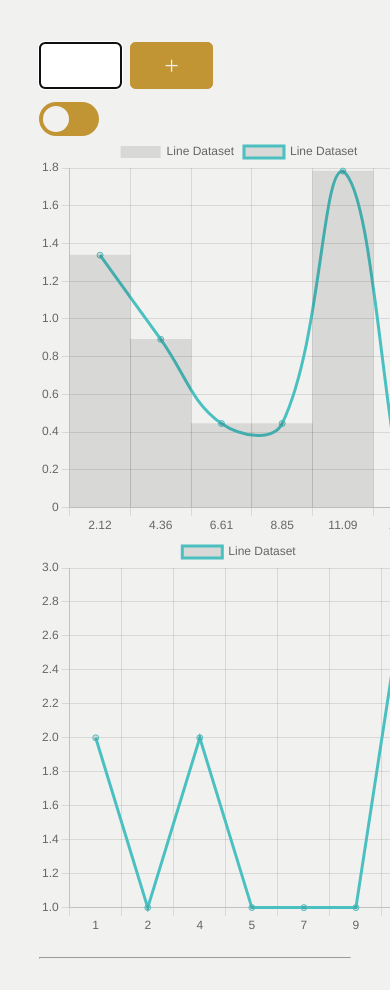
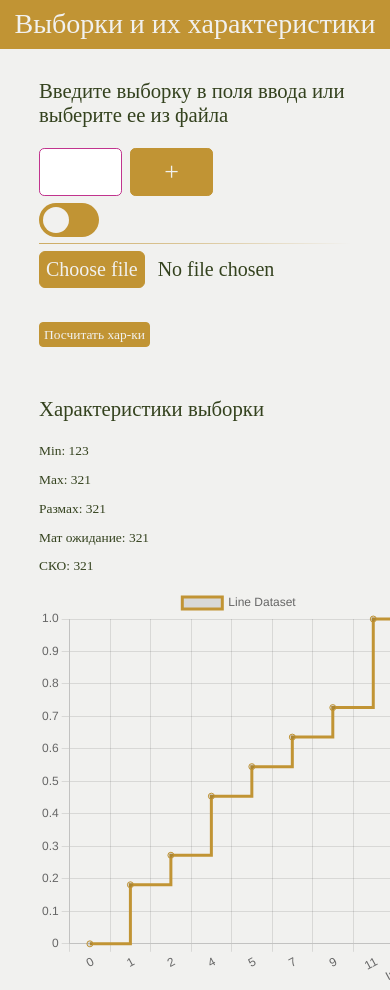
Before and after one commit to ITMO-4-sem/probability-theory-lab-1, a website built with webpack: page src/index.html in a window 390 px wide. Shown: the top 990 px of the page. Built offline with nearby package versions, Linux system fonts and the light colour scheme.

Commit message:
API written for separated components. HTML file prepared. FileInput component created.

```diff
--- /dev/null
+++ b/src/components/FileInput/FileInput.scss
@@ -0,0 +1,34 @@
+$color-bg: #3c9fc1 !default;
+$color-border: #bf30a8 !default;;
+$color-text: #fcfafa !default;;
+
+.file-input {
+  font-size: 20px;
+
+
+  &__label {
+    display: inline-block;
+    border: 0.05em solid $color-bg;
+    background-color: $color-bg;
+    color: $color-text;
+    padding: 0.3em;
+    border-radius: 0.3em;
+    cursor: pointer;
+    transition: .6s;
+
+    &:hover {
+      color: $color-bg;
+      background-color: $color-text;
+      transition: .6s;
+
+    }
+  }
+
+  &__input {
+    display: none;
+  }
+
+  &__status{
+    margin-left: 0.4em;
+  }
+}
--- /dev/null
+++ b/src/components/FileInput/FileInput.ts
@@ -0,0 +1,53 @@
+export class FileInput {
+
+    private readonly FILE_INPUT__INPUT_DOM_CLASS = 'file-input__input';
+    private readonly FILE_INPUT__STATUS_DOM_CLASS = 'file-input__status';
+
+    private readonly elFileInputInput: HTMLInputElement;
+    private readonly  elFileInputStatus: HTMLSpanElement;
+
+    private onFileChosenCallbacks: Array<OnFileChosenCallback> = [];
+
+
+    constructor() {
+        this.elFileInputInput = document.querySelector('.' + this.FILE_INPUT__INPUT_DOM_CLASS) as HTMLInputElement;
+        this.elFileInputStatus = document.querySelector('.' + this.FILE_INPUT__STATUS_DOM_CLASS) as HTMLSpanElement;
+
+        if ( this.elFileInputInput === null || this.elFileInputStatus === null ) {
+            throw new Error('Invalid class names of html elements.');
+        }
+
+        this.init();
+    }
+
+    private init(): void {
+        this.elFileInputInput.addEventListener('change', (e) => {
+
+            const files = this.elFileInputInput.files;
+
+            console.warn('input value is ..', this.elFileInputInput.value);
+            if ( files &&  files.length != 0) {
+                this.elFileInputStatus.innerText = files[0].name;
+                this.emitOnFileChosenCallbacks(files[0]);
+            } else {
+                this.elFileInputStatus.innerText = 'No file chosen';
+            }
+        });
+    }
+
+    public onFileChosen( callback: OnFileChosenCallback ): void {
+        this.onFileChosenCallbacks.push(callback);
+    }
+
+    private emitOnFileChosenCallbacks(file: File) {
+        for ( const callback of this.onFileChosenCallbacks ) {
+            callback.onChosen(file);
+        }
+    }
+
+
+}
+
+interface OnFileChosenCallback {
+    onChosen(file: File): void
+}
--- a/src/components/InputsSequenceComponent/InputsSequenceComponent.ts
+++ b/src/components/InputsSequence/InputsSequence.ts
@@ -1,12 +1,12 @@
 import { Mode } from './ts/Mode';
-import { Key } from '@/components/InputsSequenceComponent/ts/Key';
-import { InputsSequenceComponentResult } from '@/components/InputsSequenceComponent/ts/InputsSequenceComponentResult';
+import { Key } from '@/components/InputsSequence/ts/Key';
+import { InputsSequenceResult } from '@/components/InputsSequence/ts/InputsSequenceResult';
 
 
 /**
  * NumbersSequenceInputComponent. A component containing
  */
-export class InputsSequenceComponent {
+export class InputsSequence {
 
     // initializers block
     private static readonly initializer = {
@@ -25,7 +25,7 @@ export class InputsSequenceComponent {
     public static readonly DEFAULT_SWITCH_DOM_CLASS: string = 'switch';
 
 
-    public static readonly DEFAULT_INPUT: Readonly<HTMLInputElement> = InputsSequenceComponent.initializer.defaultInput(); //NumbersSequenceInputComponent.initializeInputDefault(); // initialization is
+    public static readonly DEFAULT_INPUT: Readonly<HTMLInputElement> = InputsSequence.initializer.defaultInput(); //NumbersSequenceInputComponent.initializeInputDefault(); // initialization is
     public static readonly DEFAULT_MODE = Mode.ADD;
     public static readonly DEFAULT_INIT_INPUTS_NUMBER: number = 4;
 
@@ -39,30 +39,21 @@ export class InputsSequenceComponent {
     );
 
 
-    private readonly inputsSequenceContainerDOMClass: string = InputsSequenceComponent.DEFAULT_INPUTS_SEQUENCE_CONTAINER_DOM_CLASS;
-    private readonly switchDOMClass: string = InputsSequenceComponent.DEFAULT_SWITCH_DOM_CLASS;
+    private readonly inputsSequenceContainerDOMClass: string = InputsSequence.DEFAULT_INPUTS_SEQUENCE_CONTAINER_DOM_CLASS;
+    private readonly switchDOMClass: string = InputsSequence.DEFAULT_SWITCH_DOM_CLASS;
 
-    private input: HTMLInputElement = InputsSequenceComponent.DEFAULT_INPUT;
-    private mode: Mode = InputsSequenceComponent.DEFAULT_MODE;
-    private readonly initInputsNumber = InputsSequenceComponent.DEFAULT_INIT_INPUTS_NUMBER;
+    private input: HTMLInputElement = InputsSequence.DEFAULT_INPUT;
+    private mode: Mode = InputsSequence.DEFAULT_MODE;
+    private readonly initInputsNumber = InputsSequence.DEFAULT_INIT_INPUTS_NUMBER;
 
 
     private readonly elInputsSequenceContainer: HTMLDivElement;
     private readonly elAddButton: HTMLButtonElement;
     private readonly elInputs: HTMLDivElement;
-    private readonly elSwitch: HTMLElement;
+    // private readonly elSwitch: HTMLElement;
 
 
     private inputsList: Array<HTMLInputElement> = new Array<HTMLInputElement>();
-
-
-
-// onError
-// onWarn
-// setInputProps
-
-
-
 
 
     constructor(args: {
@@ -110,12 +101,12 @@ export class InputsSequenceComponent {
         this.elInputsSequenceContainer = document.querySelector( '.' + this.inputsSequenceContainerDOMClass ) as HTMLDivElement;
         this.elAddButton = document.querySelector( '.' + this.inputsSequenceContainerDOMClass + '__add-button' ) as HTMLButtonElement;
         this.elInputs = document.querySelector( '.' + this.inputsSequenceContainerDOMClass + '__inputs' ) as HTMLDivElement;
-        this.elSwitch = document.querySelector( '.' + this.switchDOMClass ) as HTMLElement;
+        // this.elSwitch = document.querySelector( '.' + this.switchDOMClass ) as HTMLElement;
 
         if (   this.elInputsSequenceContainer === null
             || this.elAddButton === null
             || this.elInputs === null
-            || this.elSwitch === null
+            // || this.elSwitch === null
         ) {
             throw Error( 'HTML document doesn\'t contain elements with the specified' +
                 ' class names.' );
@@ -139,7 +130,7 @@ export class InputsSequenceComponent {
         }
 
         if ( this.initInputsNumber > existingInDOMInputs.length ) {
-            this.addSeveralInputs(this.initInputsNumber - existingInDOMInputs.length, true);
+            this.addInputsToTheEnd(this.initInputsNumber - existingInDOMInputs.length, true);
         }
 
         console.warn('inpList length = ', this.inputsList.length);
@@ -167,7 +158,7 @@ export class InputsSequenceComponent {
 
             switch ( this.mode ) {
                 case ( Mode.ADD ): {
-                    if ( InputsSequenceComponent.KEYS_TO_ADD_INPUT.includes( pressedKey ) ) {
+                    if ( InputsSequence.KEYS_TO_ADD_INPUT.includes( pressedKey ) ) {
                         if ( input === this.getLastInput() && this.areAllInputsFilledCorrectly()) {
                                 this.addInput(true);
                         } else {
@@ -181,7 +172,7 @@ export class InputsSequenceComponent {
                 }
                 case ( Mode.DELETE ): {
 
-                    if ( InputsSequenceComponent.KEYS_TO_DELETE_INPUT.includes( pressedKey ) ) {
+                    if ( InputsSequence.KEYS_TO_DELETE_INPUT.includes( pressedKey ) ) {
                         const prevInput = this.getPrevInput( input );
                         this.deleteInput( event.target );
                         if ( prevInput ) {
@@ -208,25 +199,25 @@ export class InputsSequenceComponent {
         });
 
 
-        this.elSwitch.addEventListener( 'change', () => {
-            console.warn('mr Switch is clicked');
-
-            switch ( this.mode ) {
-                case ( Mode.ADD ): {
-                    this.setMode( Mode.DELETE );
-                    break;
-                }
-                case ( Mode.DELETE ): {
-                    this.setMode( Mode.ADD );
-                    break;
-                }
-                default: {
-                    throw Error('Undefined "mode" is used');
-                }
-            }
-
-            console.warn('new Mode = ', this.mode);
-        });
+        // this.elSwitch.addEventListener( 'change', () => {
+        //     console.warn('mr Switch is clicked');
+        //
+        //     switch ( this.mode ) {
+        //         case ( Mode.ADD ): {
+        //             this.setMode( Mode.DELETE );
+        //             break;
+        //         }
+        //         case ( Mode.DELETE ): {
+        //             this.setMode( Mode.ADD );
+        //             break;
+        //         }
+        //         default: {
+        //             throw Error('Undefined "mode" is used');
+        //         }
+        //     }
+        //
+        //     console.warn('new Mode = ', this.mode);
+        // });
     }
 
     private findExistingInDOMInputs(): Array<HTMLInputElement> {
@@ -267,7 +258,7 @@ export class InputsSequenceComponent {
 
     }
 
-    public addSeveralInputs( numOfInputs: number, setFocus?: boolean ): void {
+    public addInputsToTheEnd(numOfInputs: number, setFocus?: boolean ): void {
         if ( numOfInputs < 0 ) {
             throw new Error('Number of inputs isn\'t allowed to be below "0"');
         }
@@ -294,6 +285,22 @@ export class InputsSequenceComponent {
 
         input.remove();
         this.inputsList.splice( this.inputsList.indexOf(input), 1);
+    }
+
+
+    private deleteInputsFromTheEnd( numOfInputs: number ): void {
+
+        if ( numOfInputs > this.inputsList.length ) {
+            throw new Error('Number of inputs to delete is more then a number of ' +
+                ' existing inputs.');
+        }
+
+        for ( let i = 0; i < numOfInputs; i++ ) {
+            const poppedInput = this.inputsList.pop();
+            if ( poppedInput ) {
+                poppedInput.remove();
+            }
+        }
     }
 
 
@@ -339,48 +346,33 @@ export class InputsSequenceComponent {
         this.inputsList = new Array<HTMLInputElement>();
     }
 
-    private setMode( mode: Mode ) {
+
+    public setValues(values: Array<any>): void {
+        if ( values.length < this.inputsList.length ) {
+            this.deleteInputsFromTheEnd( this.inputsList.length - values.length );
+        } else if ( values.length > this.inputsList.length ) {
+            this.addInputsToTheEnd(values.length - this.inputsList.length);
+        }
+
+        for ( let i = 0; i < values.length; i++ ) {
+            this.inputsList[i].value = values[i].toString();
+        }
+    }
+
+
+    public setMode( mode: Mode ): void {
         this.setModeDOM( mode );
         this.mode = mode;
     }
 
 
     private setModeDOM( mode: Mode, prevMode?: Mode ) {
-        console.warn('first mode = ', this.inputsSequenceContainerDOMClass + this.mode);
         this.elInputsSequenceContainer.classList.remove( prevMode ? this.inputsSequenceContainerDOMClass + prevMode : this.inputsSequenceContainerDOMClass + this.mode );
         this.elInputsSequenceContainer.classList.add( this.inputsSequenceContainerDOMClass + mode );
     }
 
 
-    // /**
-    //  * @deprecated
-    //  * Deletes all inputs from "numSeqInputBlock" just like
-    //  * {@link deleteAllInputs} method but add a single new one. The only input
-    //  * is not being undeleted but added, so it's cleared.
-    //  */
-    // public deleteAllInputsButOne(): void {
-    //     this.deleteAllInputs();
-    //     this.addInput();
-    // }
-
-    // /**
-    //  * @deprecated
-    //  * @param input
-    //  * @see deleteAllInputs
-    //  * @see deleteAllInputsButOne
-    //  */
-    // public setInput(input: HTMLInputElement): void {
-    //     for ( const child of this.numSeqInputBlock.children ) {
-    //         if ( child instanceof HTMLInputElement )
-    //             throw Error( 'numSeqInputBlock contains inputs. You need to delete them at first.' );
-    //     }
-    //     this.input = input;
-    //
-
-
-
-
-    public getValues(): InputsSequenceComponentResult {
+    public getValues(): InputsSequenceResult {
         const values: Array<any> = new Array<any>();
 
         for ( const input of this.inputsList ) {
--- a/src/components/InputsSequenceComponent/ts/InputsSequenceComponentResult.ts
+++ b/src/components/InputsSequence/ts/InputsSequenceResult.ts
@@ -1,4 +1,4 @@
-export interface InputsSequenceComponentResult {
+export interface InputsSequenceResult {
     areAllInputsFilledCorrectly?: boolean;
     values: Array<any>;
 }
--- /dev/null
+++ b/src/components/ToggleSwitch/ToggleSwitch.ts
@@ -0,0 +1,41 @@
+
+export class ToggleSwitch {
+
+    private readonly SWITCH__CHECKBOX_DOM_CLASS = 'switch__checkbox';
+
+    private readonly elSwitchCheckbox: HTMLInputElement;
+
+    private readonly onSwitchToggledCallbacks: Array<OnSwitchToggledCallback> = [];
+
+    constructor() {
+
+        this.elSwitchCheckbox = document.querySelector('.' + this.SWITCH__CHECKBOX_DOM_CLASS ) as HTMLInputElement;
+
+        if ( this.elSwitchCheckbox === null ) {
+            throw new Error('Invalid html class.');
+        }
+
+        this.elSwitchCheckbox.addEventListener('change', (event) => {
+            this.emitOnSwitchToggledCallbacks();
+        });
+    }
+
+    private emitOnSwitchToggledCallbacks() {
+        for ( const callback of this.onSwitchToggledCallbacks ) {
+            callback.onToggled( this.isChecked() );
+        }
+    }
+
+    public onSwitchToggled( callback: OnSwitchToggledCallback ): void {
+        this.onSwitchToggledCallbacks.push(callback);
+    }
+
+    public isChecked(): boolean {
+        return this.elSwitchCheckbox.checked;
+    }
+
+}//
+
+interface OnSwitchToggledCallback {
+    onToggled(isChecked: boolean): void
+}
--- a/src/index.html
+++ b/src/index.html
@@ -5,12 +5,17 @@
     <meta http-equiv="X-UA-Compatible" content="IE=edge">
     <meta name="viewport" content="width=device-width, initial-scale=1.0">
     <link rel="icon" href="favicon.svg">
-    <title>webpack-starter</title>
+    <title>ProbTheor-1</title>
 </head>
 <body>
 
+<header class="header">
+    Выборки и их характеристики
+</header>
 
 <div class="container">
+
+    <p class="heading">Введите выборку в поля ввода или выберите ее из файла</p>
 
 
     <!--  <form action="">-->
@@ -20,21 +25,66 @@
     <!--  </form>-->
     <div class="inputs-sequence-container  inputs-sequence-container--mode-add">
         <div class="inputs-sequence-container__inputs">
+            <input type="number" step="any" maxlength="4" minlength="1" required>
         </div>
         <button class="inputs-sequence-container__add-button"> +</button>
+    </div>
 
     <label class="switch">
         <input class="switch__checkbox" type="checkbox" autocomplete="off">
         <span class="switch__slider switch__slider--round">
-<!--        <img src="./assets/plus-olive-yellow.svg" alt="Plus sign image."/>-->
-                <!--        <img src="src/assets/remove-olive-pink.svg" alt="Delete sign image."/>-->
-
             </span>
     </label>
+
+
+    <hr class="hr">
+
+
+    <div class="file-input">
+        <label class="file-input__label">
+            Choose file
+            <input class="file-input__input" type="file">
+        </label>
+        <span class="file-input__status">No file chosen</span>
     </div>
-<!--    <div class="chart-container">-->
-<!--        <canvas class="distribution-func-plot"></canvas>-->
-<!--    </div>-->
+
+
+<!--    <hr class="hr hr&#45;&#45;main">-->
+
+
+    <button class="button button-submit">Посчитать хар-ки</button>
+
+
+    <p class="heading heading-">Характеристики выборки</p>
+
+
+    <div class="sample-characteristics">
+        <p class="sample-characteristics__characteristic">
+            Min:
+            <span class="sample-characteristics__min">123</span>
+        </p>
+        <p class="sample-characteristics__characteristic">
+            Max:
+            <span class="sample-characteristics__max">321</span>
+        </p>
+        <p class="sample-characteristics__characteristic">
+            Размах:
+            <span class="sample-characteristics__scope">321</span>
+        </p>
+        <p class="sample-characteristics__characteristic">
+            Мат ожидание:
+            <span class="sample-characteristics__expectation">321</span>
+        </p>
+        <p class="sample-characteristics__characteristic">
+            СКО:
+            <span class="sample-characteristics__standard-deviation">321</span>
+        </p>
+    </div>
+
+
+<div class="chart-container">
+    <canvas class="distribution-func-plot"></canvas>
+</div>
 <div class="chart-container">
     <canvas class="interval-distribution-histogram"></canvas>
 </div>
@@ -56,6 +106,10 @@
 
 </div>
 
+<footer class="footer">
+    Powered by: Maxim Monakhov
+</footer>
+
 
 </body>
 </html>
--- a/src/scss/index.scss
+++ b/src/scss/index.scss
@@ -1,5 +1,5 @@
 @use 'variables' as vrs;
-@use '@/components/InputsSequenceComponent/InputsSequenceComponent.scss' with (
+@use '@/components/InputsSequence/InputsSequence.scss' with (
   $font-size: vrs.$font-size-medium,
   $font-size-min: 26px,
   $font-size-max: 80px,
@@ -9,13 +9,19 @@
   $color-add-input-button-text: vrs.$color-olive-white,
 );
 
-@use 'src/components/ToggleSwitchComponent/ToggleSwitchComponent' with (
+@use '@/components/ToggleSwitch/ToggleSwitch' with (
 $color-bg-slider: vrs.$color-olive-yellow,
 $color-bg-slider-checked: vrs.$color-olive-pink,
 $color-bg-thumb: vrs.$color-olive-white,
 );
 
+@use '@/components/FileInput/FileInput' with (
+  $color-bg: vrs.$color-olive-yellow,
+  $color-text: vrs.$color-olive-white,
+);
+
 @import '~normalize.css';
+
 
 .chart-container {
   height: 400px;
@@ -24,7 +30,7 @@ $color-bg-thumb: vrs.$color-olive-white,
 
 html {
   //font-size: 4vmax;
-  font-size: clamp(42px, 4vmax, 100px);
+  font-size: clamp(28px, 3vmax, 100px);
 
 
 }
@@ -35,14 +41,15 @@ html {
 
 body {
   background-color: vrs.$color-olive-white;
+  color: vrs.$color-olive-green;
+  font-size: vrs.$font-size-medium;
 
 }
 
 
 .container {
-  color: vrs.$color-olive-green;
   //font-size: 20px;
-  margin: 1rem auto;
+  margin: 0 auto;
   max-width: 80vw;
 }
 
@@ -56,6 +63,7 @@ body {
 
 
 .heading {
+  margin-top: 1.5em;
   font-size: vrs.$font-size-heading;
 }
 
@@ -70,3 +78,59 @@ body {
 .small {
   font-size: vrs.$font-size-small;
 }
+
+.heading {
+  font-size: vrs.$font-size-large;
+}
+
+
+.header, .footer {
+  font-size: vrs.$font-size-heading;
+  padding: 0.3em;
+  background-color: vrs.$color-olive-yellow;
+  color: vrs.$color-olive-white;
+  text-align: center;
+}
+
+.hr {
+  border: 0;
+  height: 1px;
+  background-image: linear-gradient(to right, rgba(vrs.$color-olive-yellow, 0.75), rgba(vrs.$color-olive-yellow, 0.45), rgba(vrs.$color-olive-yellow, 0));
+
+  &--main {
+    height: 2px;
+    margin-top: 2em;
+    background-image: linear-gradient(to right, rgba(vrs.$color-olive-green, 0.75), rgba(vrs.$color-olive-green, 0.45), rgba(vrs.$color-olive-green, 0));
+
+  }
+}
+
+.chart-container {
+  display: inline-block;
+}
+
+.button {
+
+  margin-top: 0.5em;
+
+    display: inline-block;
+    border: 0.05em solid vrs.$color-olive-yellow;
+    background-color: vrs.$color-olive-yellow;
+    color: vrs.$color-olive-white;
+    padding: 0.3em;
+    border-radius: 0.3em;
+    cursor: pointer;
+    transition: .6s;
+
+    &:hover {
+      color: vrs.$color-olive-yellow;
+      background-color: vrs.$color-olive-white;
+      transition: .6s;
+
+    }
+  }
+
+.button-submit {
+  margin-bottom: 1.5em;
+  margin-top: 2.5em;
+}
--- a/src/ts/index.ts
+++ b/src/ts/index.ts
@@ -1,18 +1,38 @@
 import '@scss/index.scss'; // is necessary for connecting styles to index.html
-
-import { InputsSequenceComponent } from '@/components/InputsSequenceComponent/InputsSequenceComponent';
-import { Core } from '@ts/core/Core';
+import { InputsSequence } from '@/components/InputsSequence/InputsSequence';
+import { FileInput } from '@/components/FileInput/FileInput';
+import { CalculationResult, Core } from '@ts/core/Core';
 
 import Chart from 'chart.js/auto';
+import { ToggleSwitch } from '@/components/ToggleSwitch/ToggleSwitch';
+import { Mode } from '@/components/InputsSequence/ts/Mode';
 
-const inputsSequenceComponent = new InputsSequenceComponent({initInputsNumber: 1});
+
+const inputsSequence = new InputsSequence({initInputsNumber: 1});
+const fileInput = new FileInput();
+const toggleSwitch = new ToggleSwitch();
+
+const core = new Core();
+
+const COLOR_OLIVE_YELLOW =  '#C19434';
 
 
 
-// eslint-disable-next-line @typescript-eslint/ban-ts-comment
-// @ts-ignore
-window.inputsSequenceComponent = inputsSequenceComponent;
+toggleSwitch.onSwitchToggled( {
 
+    onToggled(isChecked: boolean) {
+        if ( isChecked ) {
+            inputsSequence.setMode( Mode.DELETE );
+        } else  {
+            inputsSequence.setMode( Mode.ADD );
+        }
+    }
+});
+
+fileInput.onFileChosen( {
+    onChosen: (file) => {
+        console.log('got file:', file.name);
+}});
 
 
 
@@ -21,14 +41,27 @@ const sample = new Array<number>(
     //   1, 1, 2, 4, 4, 7, 9, 11, 11, 11,
 );
 
-const core = new Core();
 
 const result = core.calculate(sample);
 
 console.warn('result = ', result);
 
-const ctx = (document.querySelector('.distribution-freq-polygon') as HTMLCanvasElement ).getContext('2d');
-const myChart = new Chart(ctx, {
+const distributionFreqPolygonCTX = (document.querySelector('.distribution-freq-polygon') as HTMLCanvasElement ).getContext('2d');
+const intervalDistributionHistogramCTX = (document.querySelector('.interval-distribution-histogram') as HTMLCanvasElement ).getContext('2d');
+const distributionFuncPlotCTX = (document.querySelector('.distribution-func-plot') as HTMLCanvasElement ).getContext('2d');
+
+if ( distributionFreqPolygonCTX === null || intervalDistributionHistogramCTX === null || distributionFuncPlotCTX === null ) {
+    throw new Error('There is no proper html canvas elements.');
+}
+
+drawDistributionFreqPolygon(result, distributionFreqPolygonCTX);
+drawIntervalDistributionHistogram(result, intervalDistributionHistogramCTX);
+drawDistributionFuncPlot(result, distributionFuncPlotCTX);
+
+
+
+function drawDistributionFreqPolygon(result: CalculationResult, ctx:  CanvasRenderingContext2D) {
+    const distributionFreqPolygon = new Chart( ctx, {
         type: 'bar',
         data: {
             labels: result.distributionFreq.x,
@@ -36,7 +69,7 @@ const myChart = new Chart(ctx, {
                 type: 'line',
                 label: 'Line Dataset',
                 data: result.distributionFreq.y,
-                borderColor: 'rgb(75, 192, 192)',
+                borderColor: COLOR_OLIVE_YELLOW,
             },
 
             ],
@@ -51,17 +84,20 @@ const myChart = new Chart(ctx, {
                 // offset: true
             }
         }
-});
+    } );
+}
 
-const ctx2 = (document.querySelector('.interval-distribution-histogram') as HTMLCanvasElement ).getContext('2d');
+
+function drawIntervalDistributionHistogram(result: CalculationResult, ctx:  CanvasRenderingContext2D ) {
+
     const intervalDistribution = result.intervalDistribution;
     const intervalsMiddles = [];
     const values = [];
     for ( const elem of intervalDistribution ) {
-    intervalsMiddles.push( elem.interval.end.toFixed(2) );
+        intervalsMiddles.push( elem.interval.end.toFixed( 2 ) );
         values.push( elem.value );
     }
-const myChart2 = new Chart(ctx2, {
+    const intervalDistributionHistogram = new Chart( ctx, {
         type: 'bar',
         data: {
             labels: intervalsMiddles,
@@ -73,11 +109,11 @@ const myChart2 = new Chart(ctx2, {
                     borderColor: 'rgb(75, 192, 192)',
                     barPercentage: 1,
                     categoryPercentage: 1.0,
-            },  {
+                }, {
                     type: 'line',
                     label: 'Line Dataset',
                     data: values,
-                borderColor: 'rgb(75, 192, 192)',
+                    borderColor: COLOR_OLIVE_YELLOW,
                     tension: 0.4
                 },
 
@@ -93,7 +129,72 @@ const myChart2 = new Chart(ctx2, {
                 // offset: true
             }
         }
-});
+    } );
+}
+
+
+function drawDistributionFuncPlot(result: CalculationResult, ctx:  CanvasRenderingContext2D) {
+    const distributionFuncPlotXValues = [0];
+    const distributionFuncPlotYValues = [0];
+    for ( let i = 1; i < result.distributionFunction.length; i++ ) {
+        distributionFuncPlotXValues.push( result.distributionFunction[i].interval.start );
+
+        distributionFuncPlotYValues.push( result.distributionFunction[i].value );
+    }
+
+    distributionFuncPlotXValues.push( result.distributionFunction[result.distributionFunction.length - 1].interval.end + 1 );
+    distributionFuncPlotYValues.push( 1 );
+
+    const distributionFuncPlot = new Chart( ctx, {
+        type: 'bar',
+        data: {
+            labels: distributionFuncPlotXValues,
+            datasets: [
+                {
+                    type: 'line',
+                    label: 'Line Dataset',
+                    data: distributionFuncPlotYValues,
+                    borderColor: COLOR_OLIVE_YELLOW,
+                    tension: 0,
+                    stepped: true,
+
+                },
+            ],
+        },
+        options: {
+            responsive: true,
+            maintainAspectRatio: false,
+            scales: {
+                x: {
+                    offset: true
+                }
+                // offset: true
+            }
+        }
+    } );
+}
+
+
+
+
+
+
+
+
+
+
+
+
+
+
+
+
+
+
+
+
+
+
 
 // const ctx = (document.querySelector('.distribution-freq-polygon') as HTMLCanvasElement ).getContext('2d');
 // const myChart = new Chart(ctx, {
```
Also changed, not shown: src/ts/core/Core.ts (+5 -4 lines), src/components/InputsSequence/InputsSequence.scss (renamed from src/components/InputsSequenceComponent/InputsSequenceComponent.scss), src/components/InputsSequence/scss/mixins.scss (renamed from src/components/InputsSequenceComponent/scss/mixins.scss), src/components/InputsSequence/ts/Key.ts (renamed from src/components/InputsSequenceComponent/ts/Key.ts), src/components/InputsSequence/ts/Mode.ts (renamed from src/components/InputsSequenceComponent/ts/Mode.ts), src/components/ToggleSwitch/ToggleSwitch.scss (renamed from src/components/ToggleSwitchComponent/ToggleSwitchComponent.scss). Lines whose indentation alone changed are shown as unchanged.
